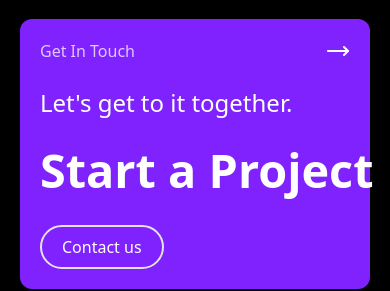
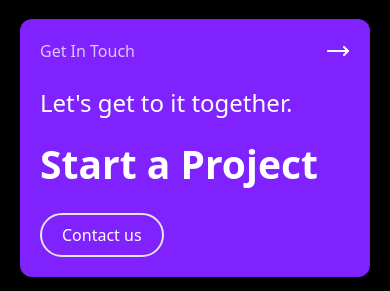
Before and after one commit to AbhimanyuSaxena1/Refokus-work, a React (Vite) app: page / in a window 390 px wide. Shown: the part 4541-4832 px from the top of the page. Built offline with nearby package versions, Linux system fonts and the light colour scheme.

Commit message:
adjust text size for button in Card component for improved responsiveness

```diff
--- a/src/components/Card.jsx
+++ b/src/components/Card.jsx
@@ -15,7 +15,7 @@ function Card({heading,heading2,width,para,button,hover,index}) {
           <h2 className="text-2xl lg:text-4xl mt-6">{heading2}</h2>
         </div>
         {button && (<div id="bottom">
-          <h3 className=" text-[12vw] mt-4 lg-mt-none lg:text-8xl  whitespace-nowrap font-semibold">
+          <h3 className=" text-[10vw] mt-4 lg-mt-none lg:text-8xl  whitespace-nowrap font-semibold">
             Start a Project
           </h3>
           <button className="px-5 py-2 border-2 border-zinc-200 mt-5 rounded-full">
```
